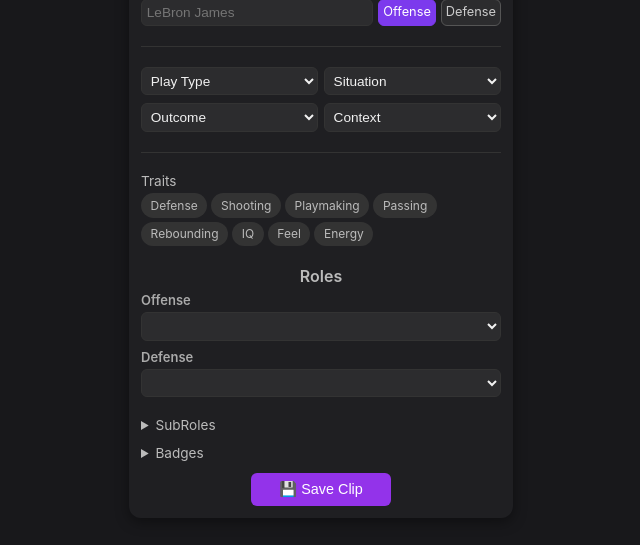
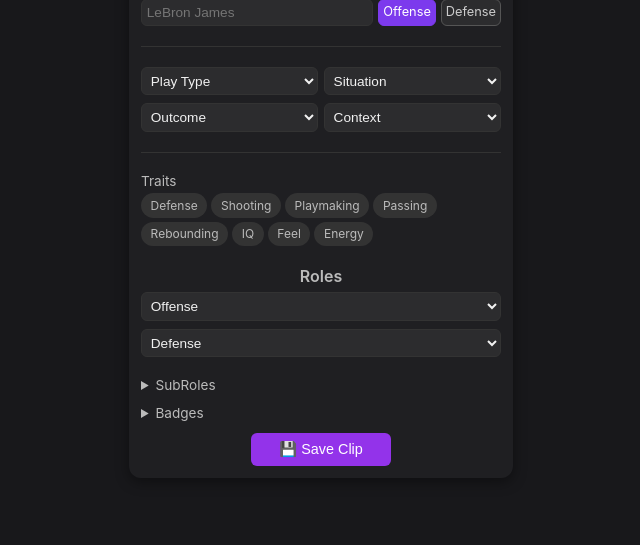
Before and after one commit to Bet-Zero/qb_clip_tagger, a Flask app: page /tag in a window 1280 px wide. Shown: the part 75-620 px from the top of the page, without its empty margins (319-959 px from the left). Run offline with Flask 3, Linux system fonts and the light colour scheme; data that the repository does not hold is empty.

Commit message:
Fresh update

```diff
--- a/electron_app/main.js
+++ b/electron_app/main.js
@@ -3,7 +3,7 @@
 function createWindow() {
   const win = new BrowserWindow({
     width: 480,
-    height: 760,
+    height: 620,
     resizable: false,
     alwaysOnTop: true,
     webPreferences: {
--- a/static/taggerData.js
+++ b/static/taggerData.js
@@ -283,10 +283,10 @@
   );
   if (roleSelects.length >= 2) {
     const [offenseSelect, defenseSelect] = roleSelects;
-    const offensePlaceholder = new Option("", "");
+    const offensePlaceholder = new Option("Offense", "");
     offensePlaceholder.className = "placeholder-option";
     offenseSelect.add(offensePlaceholder);
-    const defensePlaceholder = new Option("", "");
+    const defensePlaceholder = new Option("Defense", "");
     defensePlaceholder.className = "placeholder-option";
     defenseSelect.add(defensePlaceholder);
     offensiveRoles.forEach((role) => {
--- a/templates/tagger.html
+++ b/templates/tagger.html
@@ -209,11 +209,9 @@
           <label>Roles</label>
           <div class="dual-column">
             <div class="column-block">
-              <label class="box-title">Offense</label>
               <select class="role-select" name="offense_role"></select>
             </div>
             <div class="column-block">
-              <label class="box-title">Defense</label>
               <select class="role-select" name="defense_role"></select>
             </div>
           </div>
```
